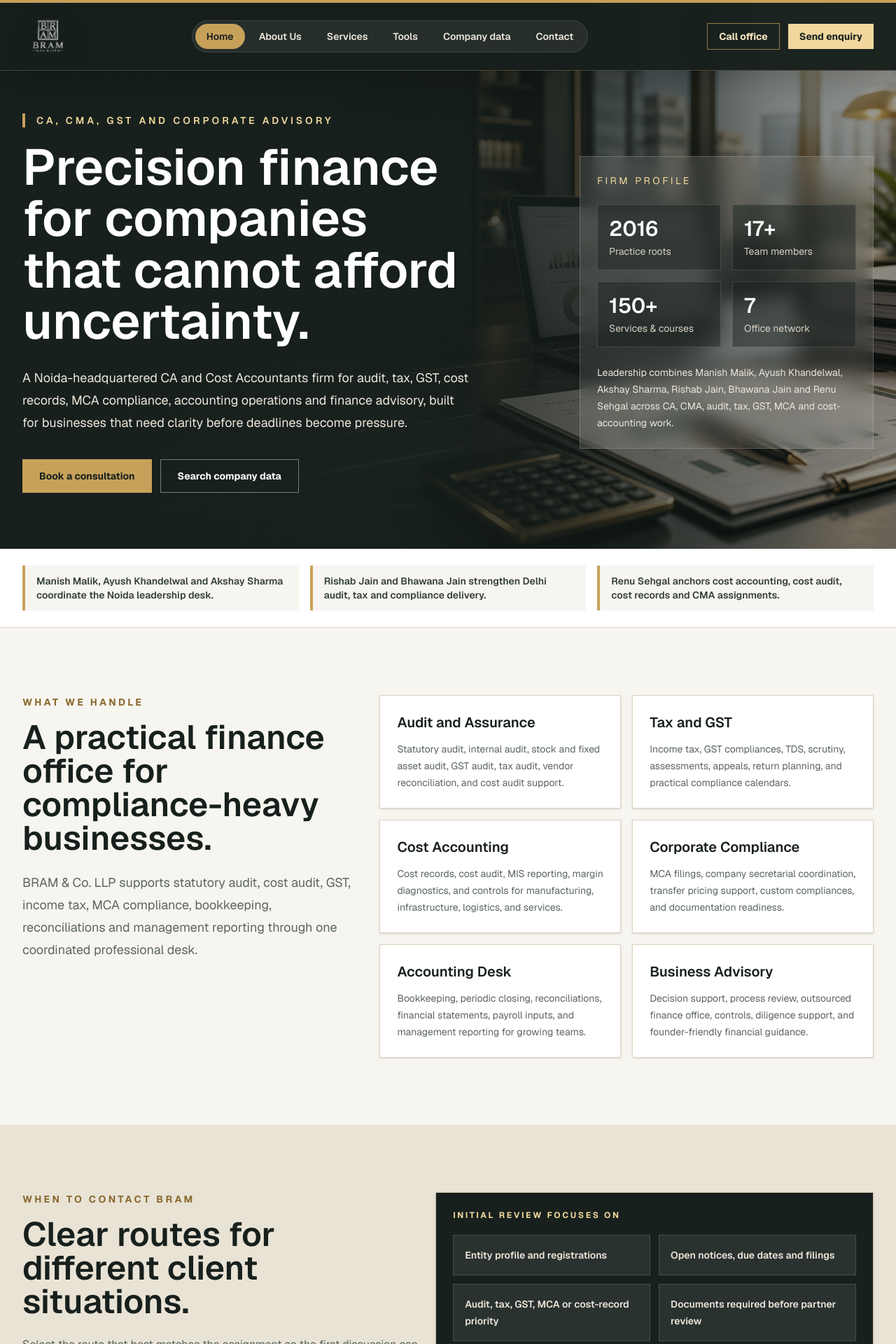
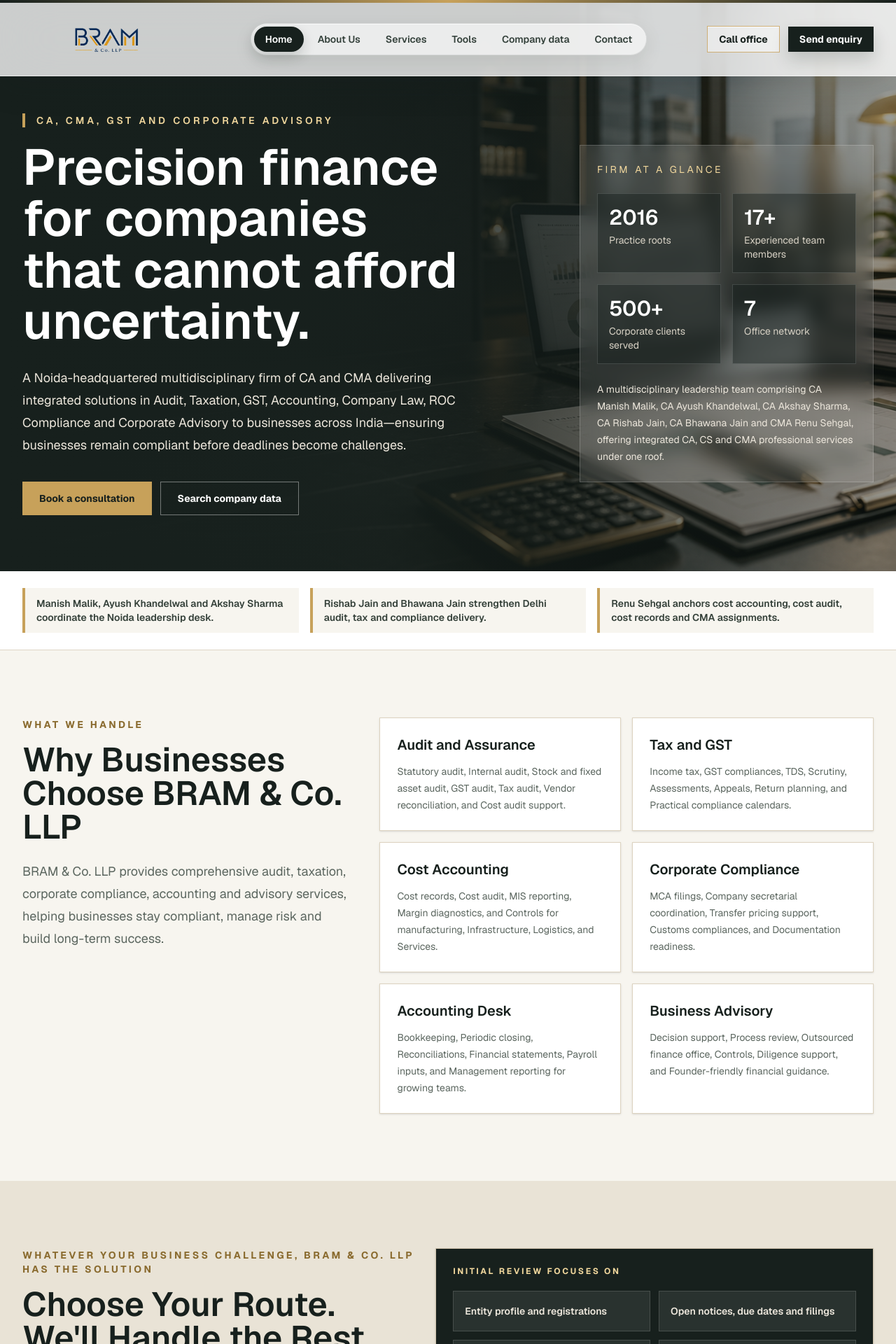
Before and after one commit to umvdigitalsolutions/bram, a Next.js app: page / in a window 1280 px wide. Shown: the top 1920 px of the page at 70% size. Built offline with nearby package versions, Linux system fonts and the light colour scheme.

Commit message:
Update BRAM branding and profile content

```diff
--- a/app/about/AboutClient.jsx
+++ b/app/about/AboutClient.jsx
@@ -15,8 +15,8 @@
       "Leads complex audit, cost accounting, GST, tax assessment, and strategic compliance assignments with a strong command of finance controls.",
     profile:
       "Manish anchors the firm profile and partner-led delivery model. A CA, CMA and LLB professional with AIR 1 in CMA, his work spans statutory audits, cost audits, financial consulting, taxation, corporate compliance and strategic financial planning.",
-    image: "/partners/manish-malik-profile.jpg",
-    imageClass: "object-cover object-center",
+    image: "/partners/manish.png",
+    imageClass: "object-contain object-center",
   },
   {
     name: "Ayush Khandelwal",
--- a/app/component/Footer.jsx
+++ b/app/component/Footer.jsx
@@ -49,6 +49,26 @@
             <a href="tel:+919718324334" className="transition hover:text-[#f1d79d]">
               +91 9718324334
             </a>
+            <a
+              href="https://www.instagram.com/bram_and_co?igsh=Y3g5anhhcXV4dnlq"
+              target="_blank"
+              rel="noopener noreferrer"
+              aria-label="Follow BRAM & Co. LLP on Instagram"
+              className="mt-1 inline-flex size-10 items-center justify-center border border-white/20 text-[#d8d2c5] transition hover:border-[#c7a15a] hover:bg-[#c7a15a] hover:text-[#17201d]"
+            >
+              <svg
+                viewBox="0 0 24 24"
+                aria-hidden="true"
+                className="size-5"
+                fill="none"
+                stroke="currentColor"
+                strokeWidth="1.8"
+              >
+                <rect x="3" y="3" width="18" height="18" rx="5" />
+                <circle cx="12" cy="12" r="4" />
+                <circle cx="17.5" cy="6.5" r="1" fill="currentColor" stroke="none" />
+              </svg>
+            </a>
             <p className="leading-6 text-[#bdb5a8]">B-33, First Floor, Sector 63, Noida 201301</p>
           </div>
         </div>
--- a/app/component/Header.jsx
+++ b/app/component/Header.jsx
@@ -25,34 +25,34 @@
 
   return (
     <header
-      className={`z-50 border-b border-[#d8c08a]/25 bg-[#17201d]/96 text-white shadow-[0_18px_50px_rgba(0,0,0,0.18)] backdrop-blur-xl ${
+      className={`z-50 border-b border-white/60 bg-white/78 text-[#17201d] shadow-[0_18px_45px_rgba(23,32,29,0.10)] backdrop-blur-2xl ${
         fixed ? "fixed inset-x-0 top-0" : "relative"
       }`}
     >
-      <div className="h-1 bg-[#c7a15a]" />
-      <div className="mx-auto flex min-h-20 max-w-7xl items-center justify-between gap-4 px-5 py-3 sm:px-8">
+      <div className="h-1 bg-gradient-to-r from-[#17201d] via-[#c7a15a] to-[#17201d]" />
+      <div className="mx-auto flex min-h-20 max-w-7xl items-center justify-between gap-4 px-5 py-2 sm:px-8">
         <Link href="/" className="group flex min-w-0 items-center" aria-label="BRAM & Co. home">
-          <span className="relative block h-16 w-16 shrink-0 overflow-hidden drop-shadow-[0_12px_24px_rgba(0,0,0,0.28)] transition duration-300 group-hover:brightness-110 sm:h-[72px] sm:w-[72px]">
+          <span className="relative block h-20 w-52 shrink-0 overflow-visible transition duration-300 group-hover:brightness-110 sm:h-[88px] sm:w-60">
             <Image
-              src="/bram-logo-transparent.png"
+              src="/bramco.png"
               alt="BRAM & Co. LLP logo"
               fill
               priority
-              sizes="72px"
+              sizes="240px"
               className="object-contain"
             />
           </span>
         </Link>
 
-        <nav className="hidden items-center gap-1 rounded-full border border-white/10 bg-white/7 p-1 text-sm text-[#ede7dc] lg:flex">
+        <nav className="hidden items-center gap-1 rounded-full border border-[#17201d]/10 bg-white/62 p-1 text-sm text-[#34413b] shadow-[inset_0_1px_0_rgba(255,255,255,0.72),0_10px_28px_rgba(23,32,29,0.08)] lg:flex">
           {navItems.map(([label, href]) => (
             <Link
               key={href}
               href={href}
               className={`rounded-full px-4 py-2 font-semibold transition ${
                 isActive(href)
-                  ? "bg-[#c7a15a] text-[#17201d]"
-                  : "hover:bg-white/10 hover:text-[#f1d79d]"
+                  ? "bg-[#17201d] text-white shadow-[0_8px_18px_rgba(23,32,29,0.18)]"
+                  : "hover:bg-[#f3ead7] hover:text-[#17201d]"
               }`}
             >
               {label}
@@ -63,13 +63,13 @@
         <div className="hidden items-center gap-3 lg:flex">
           <a
             href="tel:+919718324334"
-            className="border border-[#c7a15a]/70 px-4 py-2 text-sm font-bold text-[#f8e8c2] transition hover:bg-[#c7a15a] hover:text-[#17201d]"
+            className="border border-[#c7a15a]/80 bg-white/45 px-4 py-2 text-sm font-bold text-[#17201d] shadow-[inset_0_1px_0_rgba(255,255,255,0.72)] transition hover:bg-[#f1d79d]"
           >
             Call office
           </a>
           <Link
             href="/contact"
-            className="bg-[#f1d79d] px-4 py-2 text-sm font-bold text-[#17201d] transition hover:bg-white"
+            className="bg-[#17201d] px-4 py-2 text-sm font-bold text-white shadow-[0_12px_24px_rgba(23,32,29,0.18)] transition hover:bg-[#c7a15a] hover:text-[#17201d]"
           >
             Send enquiry
           </Link>
@@ -78,7 +78,7 @@
         <button
           type="button"
           onClick={() => setOpen((current) => !current)}
-          className="relative inline-flex size-11 items-center justify-center border border-white/18 bg-white/8 text-[#f1d79d] lg:hidden"
+          className="relative inline-flex size-11 items-center justify-center border border-[#17201d]/12 bg-white/65 text-[#17201d] shadow-[0_8px_22px_rgba(23,32,29,0.10)] lg:hidden"
           aria-expanded={open}
           aria-label="Toggle navigation"
         >
@@ -101,7 +101,7 @@
       </div>
 
       {open ? (
-        <div className="border-t border-white/10 bg-[#17201d] px-5 pb-5 sm:px-8 lg:hidden">
+        <div className="border-t border-[#17201d]/10 bg-white/88 px-5 pb-5 shadow-[0_18px_38px_rgba(23,32,29,0.10)] backdrop-blur-2xl sm:px-8 lg:hidden">
           <nav className="mx-auto grid max-w-7xl gap-2 pt-4 text-sm">
             {navItems.map(([label, href]) => (
               <Link
@@ -110,8 +110,8 @@
                 onClick={() => setOpen(false)}
                 className={`border px-4 py-3 font-semibold transition ${
                   isActive(href)
-                    ? "border-[#c7a15a] bg-[#c7a15a] text-[#17201d]"
-                    : "border-white/12 bg-white/7 text-[#ede7dc] hover:border-[#c7a15a]"
+                    ? "border-[#17201d] bg-[#17201d] text-white"
+                    : "border-[#17201d]/10 bg-white/65 text-[#34413b] hover:border-[#c7a15a] hover:text-[#17201d]"
                 }`}
               >
                 {label}
@@ -119,7 +119,7 @@
             ))}
             <a
               href="tel:+919718324334"
-              className="border border-[#c7a15a]/70 px-4 py-3 text-center font-bold text-[#f8e8c2]"
+              className="border border-[#c7a15a]/80 bg-[#f1d79d]/50 px-4 py-3 text-center font-bold text-[#17201d]"
             >
               Call office
             </a>
--- a/app/layout.jsx
+++ b/app/layout.jsx
@@ -28,7 +28,7 @@
       "Chartered accountants and cost accountants in Noida for audit, GST, tax, MCA compliance and finance advisory.",
     url: "https://bramcollp.com",
     siteName: "BRAM & Co. LLP",
-    images: [{ url: "/bram-logo-transparent.png", width: 1254, height: 1254, alt: "BRAM & Co. LLP logo" }],
+    images: [{ url: "/bramco.png", width: 1535, height: 1024, alt: "BRAM & Co. LLP logo" }],
     locale: "en_IN",
     type: "website",
   },
@@ -37,7 +37,7 @@
     title: "BRAM & Co. LLP",
     description:
       "Noida CA and cost accountants firm for audit, GST, tax, MCA compliance and advisory.",
-    images: ["/bram-logo-transparent.png"],
+    images: ["/bramco.png"],
   },
 };
 
--- a/app/page.jsx
+++ b/app/page.jsx
@@ -7,32 +7,32 @@
   {
     title: "Audit and Assurance",
     detail:
-      "Statutory audit, internal audit, stock and fixed asset audit, GST audit, tax audit, vendor reconciliation, and cost audit support.",
+      "Statutory audit, Internal audit, Stock and fixed asset audit, GST audit, Tax audit, Vendor reconciliation, and Cost audit support.",
   },
   {
     title: "Tax and GST",
     detail:
-      "Income tax, GST compliances, TDS, scrutiny, assessments, appeals, return planning, and practical compliance calendars.",
+      "Income tax, GST compliances, TDS, Scrutiny, Assessments, Appeals, Return planning, and Practical compliance calendars.",
   },
   {
     title: "Cost Accounting",
     detail:
-      "Cost records, cost audit, MIS reporting, margin diagnostics, and controls for manufacturing, infrastructure, logistics, and services.",
+      "Cost records, Cost audit, MIS reporting, Margin diagnostics, and Controls for manufacturing, Infrastructure, Logistics, and Services.",
   },
   {
     title: "Corporate Compliance",
     detail:
-      "MCA filings, company secretarial coordination, transfer pricing support, custom compliances, and documentation readiness.",
+      "MCA filings, Company secretarial coordination, Transfer pricing support, Customs compliances, and Documentation readiness.",
   },
   {
     title: "Accounting Desk",
     detail:
-      "Bookkeeping, periodic closing, reconciliations, financial statements, payroll inputs, and management reporting for growing teams.",
+      "Bookkeeping, Periodic closing, Reconciliations, Financial statements, Payroll inputs, and Management reporting for growing teams.",
   },
   {
     title: "Business Advisory",
     detail:
-      "Decision support, process review, outsourced finance office, controls, diligence support, and founder-friendly financial guidance.",
+      "Decision support, Process review, Outsourced finance office, Controls, Diligence support, and Founder-friendly financial guidance.",
   },
 ];
 
@@ -152,7 +152,7 @@
               Precision finance for companies that cannot afford uncertainty.
             </h1>
             <p className="mt-7 max-w-2xl text-lg leading-8 text-[#ede7dc]">
-              A Noida-headquartered CA and Cost Accountants firm for audit, tax, GST, cost records, MCA compliance, accounting operations and finance advisory, built for businesses that need clarity before deadlines become pressure.
+              A Noida-headquartered multidisciplinary firm of CA and CMA delivering integrated solutions in Audit, Taxation, GST, Accounting, Company Law, ROC Compliance and Corporate Advisory to businesses across India—ensuring businesses remain compliant before deadlines become challenges.
             </p>
             <div className="mt-9 flex flex-col gap-3 sm:flex-row">
               <Link href="/contact" className="inline-flex h-12 items-center justify-center bg-[#c7a15a] px-6 text-sm font-bold text-[#17201d] transition hover:bg-[#e0bd73]">
@@ -164,12 +164,12 @@
             </div>
           </div>
           <aside className="mt-12 border border-white/18 bg-white/10 p-6 backdrop-blur-md lg:ml-auto lg:mt-0 lg:w-[420px]">
-            <p className="text-sm uppercase tracking-[0.25em] text-[#f1d79d]">Firm profile</p>
+            <p className="text-sm uppercase tracking-[0.25em] text-[#f1d79d]">Firm at a glance</p>
             <div className="mt-6 grid grid-cols-2 gap-4">
               {[
                 ["2016", "Practice roots"],
-                ["17+", "Team members"],
-                ["150+", "Services & courses"],
+                ["17+", "Experienced team members"],
+                ["500+", "Corporate clients served"],
                 ["7", "Office network"],
               ].map(([value, label]) => (
                 <div key={label} className="border border-white/14 bg-[#17201d]/45 p-4">
@@ -179,7 +179,7 @@
               ))}
             </div>
             <p className="mt-6 text-sm leading-6 text-[#ede7dc]">
-              Leadership combines Manish Malik, Ayush Khandelwal, Akshay Sharma, Rishab Jain, Bhawana Jain and Renu Sehgal across CA, CMA, audit, tax, GST, MCA and cost-accounting work.
+              A multidisciplinary leadership team comprising CA Manish Malik, CA Ayush Khandelwal, CA Akshay Sharma, CA Rishab Jain, CA Bhawana Jain and CMA Renu Sehgal, offering integrated CA, CS and CMA professional services under one roof.
             </p>
           </aside>
         </div>
@@ -200,10 +200,10 @@
           <div>
             <p className="text-sm font-bold uppercase tracking-[0.24em] text-[#8a6b2f]">What we handle</p>
             <h2 className="mt-4 text-4xl font-semibold tracking-normal text-[#17201d] sm:text-5xl">
-              A practical finance office for compliance-heavy businesses.
+              Why Businesses Choose BRAM & Co. LLP
             </h2>
             <p className="mt-6 text-lg leading-8 text-[#5b665f]">
-              BRAM & Co. LLP supports statutory audit, cost audit, GST, income tax, MCA compliance, bookkeeping, reconciliations and management reporting through one coordinated professional desk.
+              BRAM & Co. LLP provides comprehensive audit, taxation, corporate compliance, accounting and advisory services, helping businesses stay compliant, manage risk and build long-term success.
             </p>
           </div>
           <div className="grid gap-4 sm:grid-cols-2">
@@ -221,12 +221,13 @@
         <div className="mx-auto max-w-7xl px-5 sm:px-8">
           <div className="mb-10 grid gap-6 lg:grid-cols-[0.95fr_1.05fr] lg:items-stretch">
             <div>
-              <p className="text-sm font-bold uppercase tracking-[0.24em] text-[#8a6b2f]">When to contact BRAM</p>
+              <p className="text-sm font-bold uppercase tracking-[0.24em] text-[#8a6b2f]">Whatever Your Business Challenge, BRAM &amp; Co. LLP Has the Solution</p>
               <h2 className="mt-4 text-4xl font-semibold tracking-normal text-[#17201d] sm:text-5xl">
-                Clear routes for different client situations.
+                Choose Your Route. We&apos;ll Handle the Rest.
               </h2>
               <p className="mt-6 text-base leading-7 text-[#5b665f]">
-                Select the route that best matches the assignment so the first discussion can begin with the right records, timelines and review points.
+                <span className="font-semibold text-[#344039]">Find the right route for your business needs.</span>{" "}
+                Select the route that best matches your requirements so our first discussion can focus on your business objectives, required documentation, key timelines and the most effective way forward.
               </p>
             </div>
             <div className="border border-[#cfc3ad] bg-[#17201d] p-6 text-white shadow-sm">
@@ -281,8 +282,8 @@
               </article>
             ))}
             <article className="border border-[#ddd3c0] bg-[#17201d] p-6 text-white shadow-sm md:col-span-2">
-              <p className="text-xs font-bold uppercase tracking-[0.22em] text-[#f1d79d]">Registrations</p>
-              <p className="mt-3 text-sm leading-6 text-[#ede7dc]">PAN: ABAFB5010G | GST: 09ABAFB5010G1ZZ</p>
+              <p className="text-xs font-bold uppercase tracking-[0.22em] text-[#f1d79d]">BRAM Legal &amp; Registration Details</p>
+              <p className="mt-3 text-sm leading-6 text-[#ede7dc]">LLPIN: ABZ-5410 | PAN: ABAFB5010G | GST: 09ABAFB5010G1ZZ</p>
             </article>
           </div>
         </div>
--- a/app/services/page.jsx
+++ b/app/services/page.jsx
@@ -3,7 +3,7 @@
 import Header from "../component/Header";
 
 const services = [
-  ["Audit and Assurance", "Statutory audit, internal audit, GST audit, tax audit, stock and fixed asset audit, vendor reconciliation, and control review."],
+  ["Audit and Assurance", "Statutory audit, Internal audit, GST audit, Tax audit, Stock and fixed asset audit, Vendor reconciliation, and Control review."],
   ["Cost Audit and Records", "Cost audit, cost records, product group mapping, cost center design, overhead allocation, and MIS readiness."],
   ["GST and Indirect Tax", "GST registration support, returns, reconciliations, workshops, notices, scrutiny, appeals, and input credit risk review."],
   ["Income Tax and TDS", "Tax audit, return support, TDS compliances, challans, certificates, correction work, assessments, and appeals."],
```
Also changed, not shown: public/bramco.png (added), public/partners/manish.png (added).
